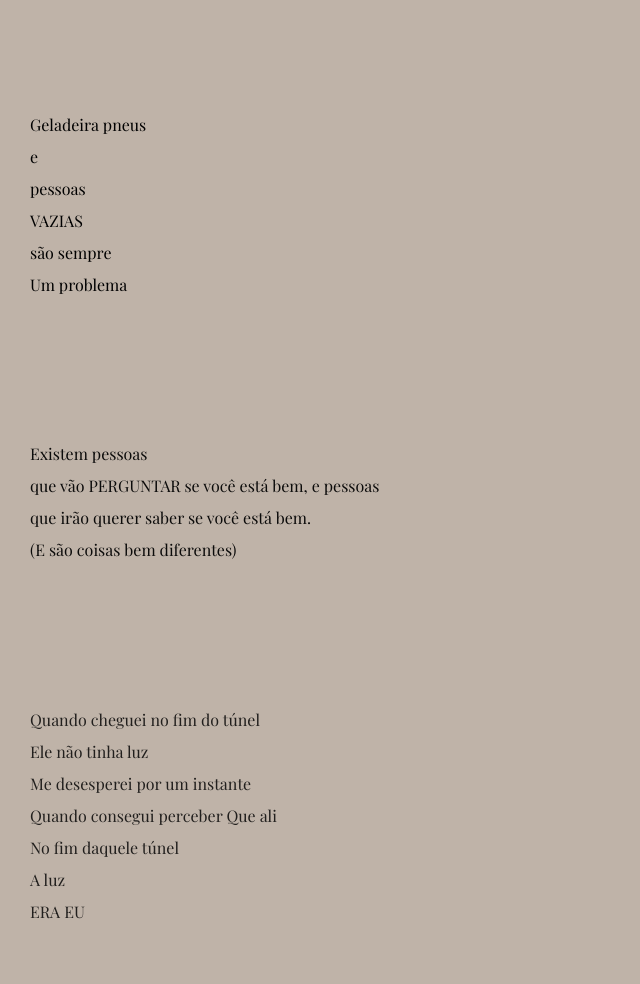
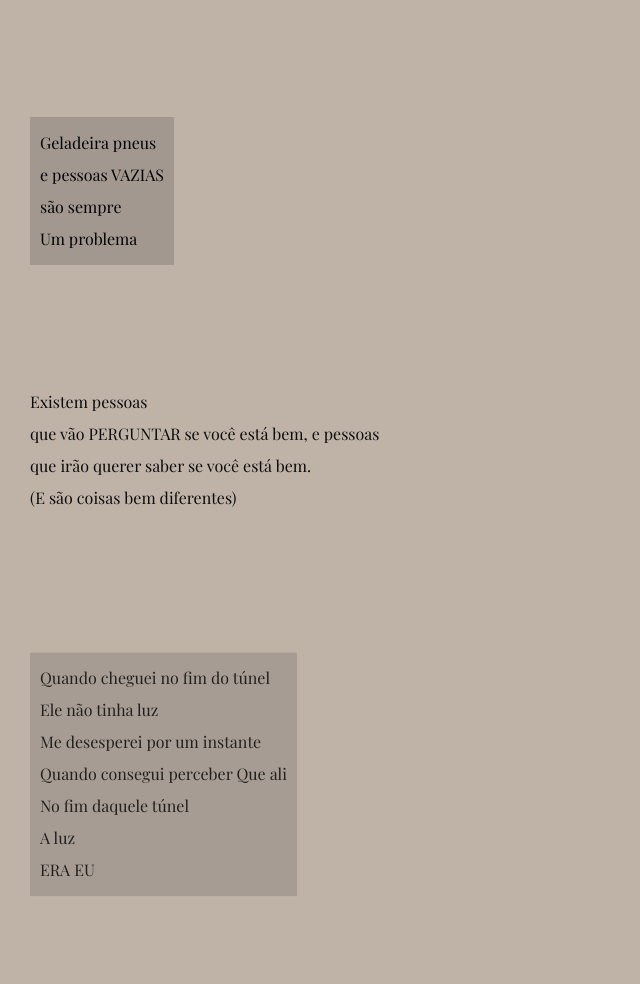
Before and after one commit to Ketleyoliveira123/html-css, a plain HTML site: page desafios/d016/index.html in a window 1280 px wide. Shown: the part 1317-2301 px from the top of the page, without its empty margins (0-640 px from the left). Drawn offline with nearby package versions, Linux system fonts and the light colour scheme; a web font is replaced by a local one.

Commit message:
finalizado

```diff
--- a/desafios/d016/index.html
+++ b/desafios/d016/index.html
@@ -28,7 +28,7 @@
 
 
 
-<section  class="imagem" id="img01">
+<section  class="img">
     <p class="linha2">
         Maldita MIOPIA <br>
         Me fez enxergar amor <br>
@@ -50,7 +50,7 @@
 </section>
 
 
-<section class="imagem" id="img02">
+<section>
     <p class="linha4">
         Cada um sofre em uma intensidade DIFERENTE<br>
         para quem vive em água gelada<br>
@@ -62,16 +62,14 @@
 <section>
     <p class="linha5">
         Geladeira pneus<br>
-        e<br>
-        pessoas<br>
-        VAZIAS<br>
+        e pessoas VAZIAS<br>
         são sempre<br>
         Um problema
     </p>
 </section>
 
 
-<section class="imagem" id="img03">
+<section>
     <p class="linha6">
         Existem pessoas <br>
         que vão PERGUNTAR se você está bem, e pessoas<br>que irão querer saber se você está bem.<br>
@@ -80,7 +78,7 @@
 </section>
 
 
-<section class="img">
+<section>
     <p class="linha7">
         Quando cheguei no fim do túnel<br>
         Ele não tinha luz<br>
@@ -92,7 +90,7 @@
     </p>
 </section>
 
-<section class="imagem" id="img04">
+<section>
     <p class="linha8">
         Quando alguém se aproxima de mim <br> por dentro eu sinto um PAVOR <br> tenho medo que seja mentira <br> e tenho medo que seja amor
     </p>
--- a/desafios/d016/style.css
+++ b/desafios/d016/style.css
@@ -61,31 +61,40 @@ section > p {
 
 }
 
-section.img {
-    background-image: url();
-}
 
 p.linha1 {
     animation: fadeln 1s ease-in-out forwards;
+    display: inline-block;
+    padding: 10px;
+    background-color: rgba(14, 13, 14, 0.16);
+
 }
 
 p.linha2 {
     animation: fadeln 2s ease-in-out forwards;
 
+
 }
 
 p.linha3 {
     animation: fadeln 3s ease-in-out forwards;
+    display: inline-block;
+    padding: 10px;
+    background-color: rgba(14, 13, 14, 0.16);
 
 }
 
 p.linha4 {
     animation: fadeln 4s ease-in-out forwards;
 
+
 }
 
-p.Linha5 {
+p.linha5 {
     animation: fadeln 5s ease-in-out forwards;
+    display: inline-block;
+    padding: 10px;
+    background-color: rgba(14, 13, 14, 0.16);
 
 }
 
@@ -96,6 +105,9 @@ p.linha6 {
 
 p.linha7 {
     animation: fadeln 7s ease-in-out forwards;
+    display: inline-block;
+    padding: 10px;
+    background-color: rgba(14, 13, 14, 0.16);
 
 }
 
```
Also changed, not shown: desafios/d016/imagem/background002.jpg (added).
